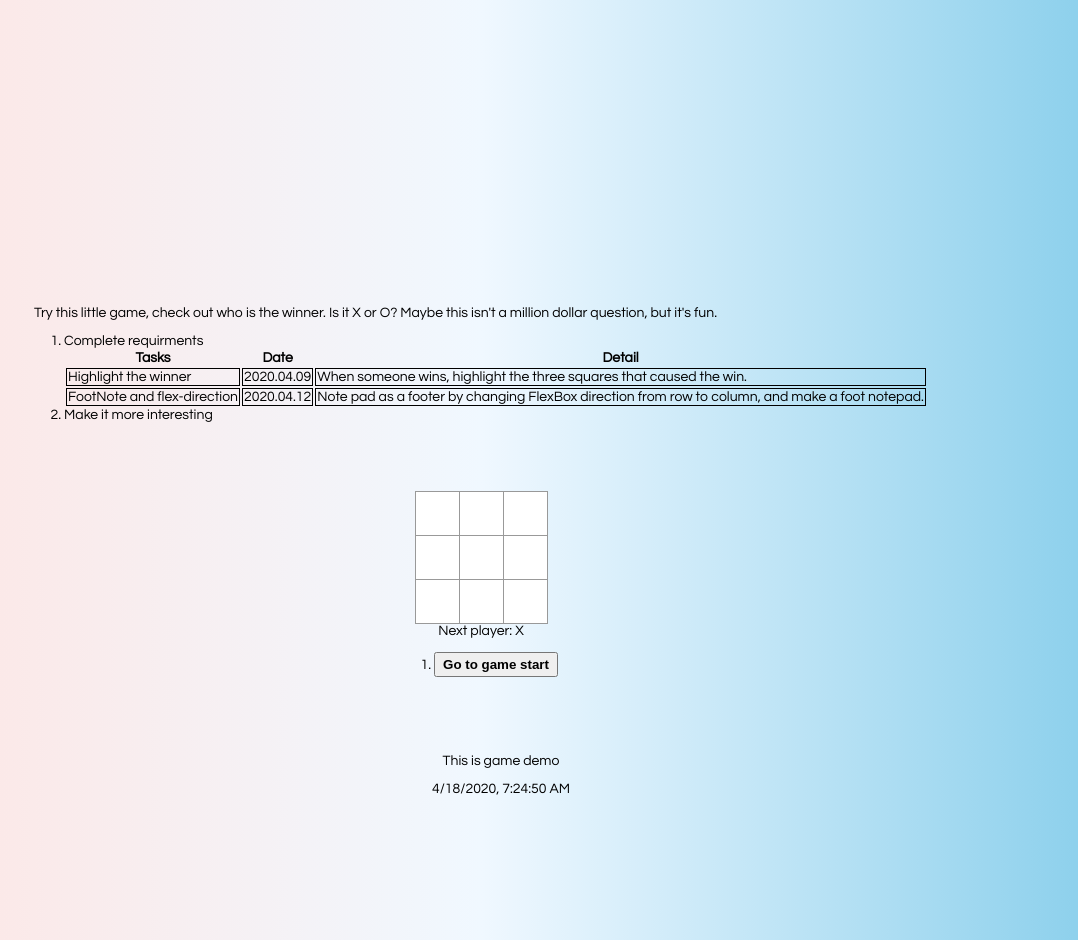
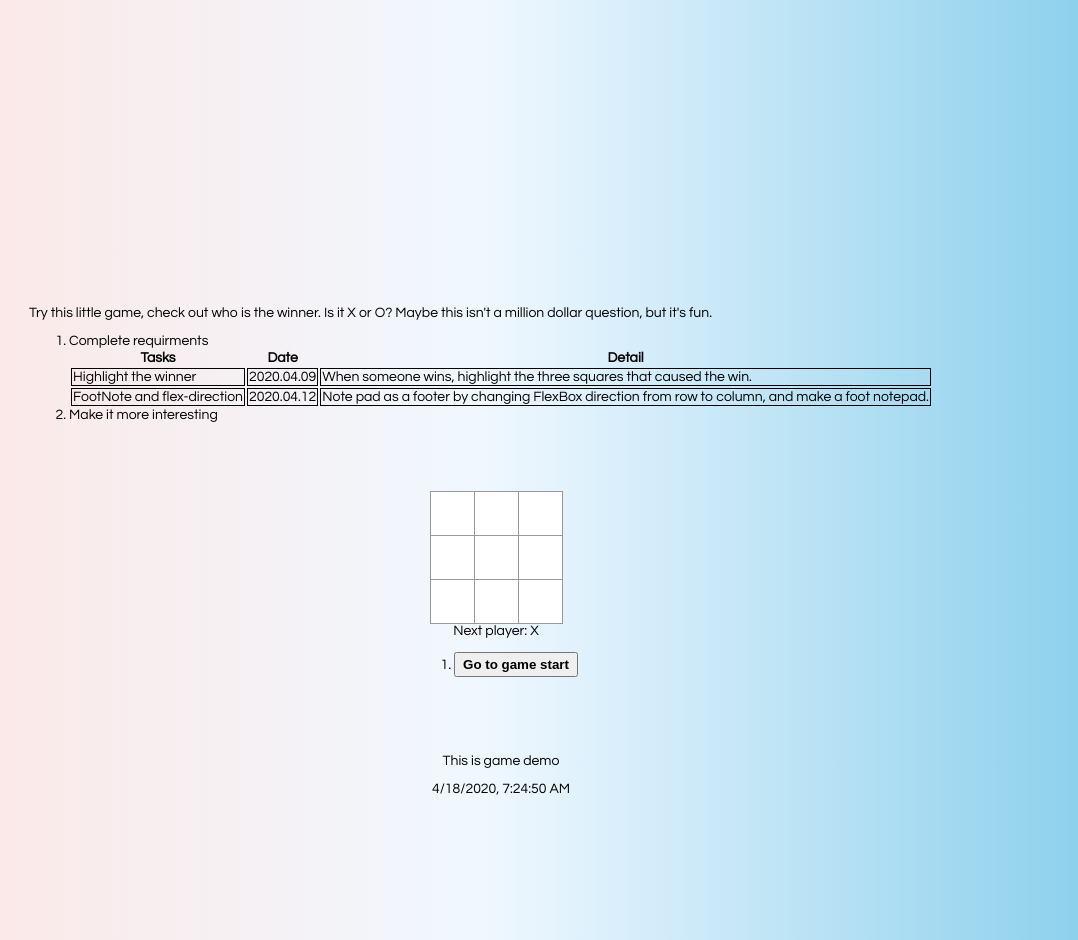
Before and after one commit to luml/tie-tac-toe, a React app: page / in a window 1280 px wide. Shown: the whole page, without its empty margins (159-1237 px from the left). Built offline with nearby package versions, Linux system fonts and the light colour scheme.

Commit message:
fix(game-board and game-info centered)

```diff
--- a/src/index.css
+++ b/src/index.css
@@ -2,10 +2,6 @@
     font: 14px "Century Gothic", Futura, sans-serif;
     margin: 20px;
     background: linear-gradient(0.25turn,mistyRose, aliceBlue, skyBlue);
-}
-
-ol, ul {
-    padding-left: 30px;
 }
 
 .board-row:after {
@@ -59,6 +55,7 @@
     justify-content: center;
     align-items: center;
     flex-direction: column;
+    margin-left: 30px;
 }
 .game-info button {
     cursor: pointer;
@@ -67,6 +64,7 @@
   display: flex;
   justify-content: center;
   align-items: center;
+  margin-left: 30px;
 }
 
 .square {
```
